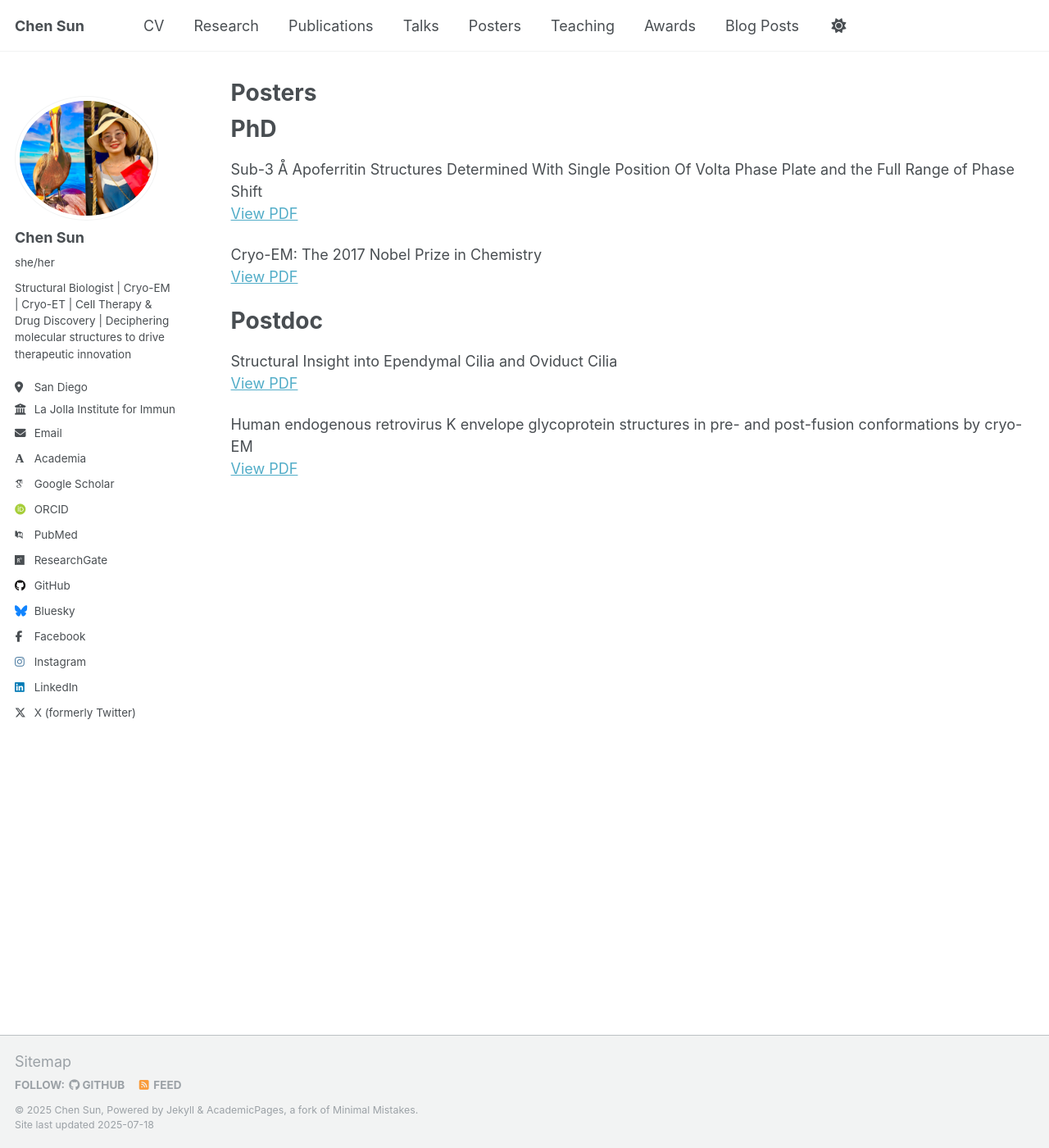
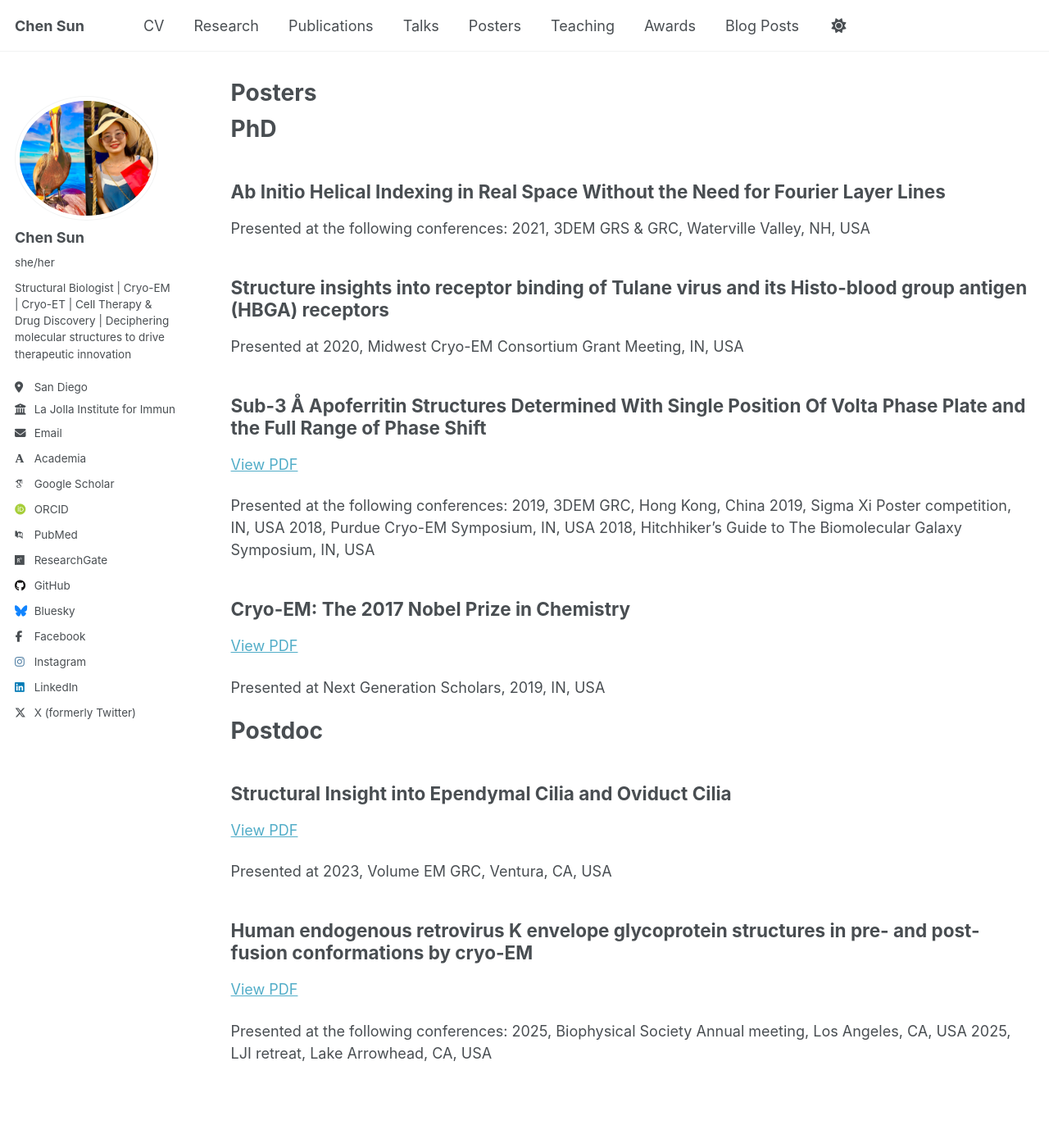
Before and after one commit to sun647/sun647.github.io, a Jekyll site: the page built from _pages/posters.md, in a window 1280 px wide and 1400 px high. Shown: the whole window at 82% size. Built offline with Jekyll 4.4.1, drawn with Linux system fonts in a browser that asks for light colours; some web fonts are replaced; a script that is not in the unit is left out.

Commit message:
Update posters.md

```diff
--- a/_pages/posters.md
+++ b/_pages/posters.md
@@ -11,17 +11,41 @@ redirect_from:
 
 PhD
 ======
-Sub-3 Å Apoferritin Structures Determined With Single Position Of Volta Phase Plate and the Full Range of Phase Shift
+## Ab Initio Helical Indexing in Real Space Without the Need for Fourier Layer Lines
+
+Presented at the following conferences:
+2021, 3DEM GRS & GRC, Waterville Valley, NH, USA
+
+## Structure insights into receptor binding of Tulane virus and its Histo-blood group antigen (HBGA) receptors
+
+Presented at 2020, Midwest Cryo-EM Consortium Grant Meeting, IN, USA
+
+## Sub-3 Å Apoferritin Structures Determined With Single Position Of Volta Phase Plate and the Full Range of Phase Shift
 [View PDF](/posters/VPP.pdf)
 
-Cryo-EM: The 2017 Nobel Prize in Chemistry
+Presented at the following conferences:
+2019, 3DEM GRC, Hong Kong, China
+2019, Sigma Xi Poster competition, IN, USA
+2018, Purdue Cryo-EM Symposium, IN, USA
+2018, Hitchhiker's Guide to The Biomolecular Galaxy Symposium, IN, USA
+
+
+## Cryo-EM: The 2017 Nobel Prize in Chemistry
 [View PDF](/posters/2017.pdf)
+
+Presented at Next Generation Scholars, 2019, IN, USA
+
 
 Postdoc
 ======
-Structural Insight into Ependymal Cilia and Oviduct Cilia
+## Structural Insight into Ependymal Cilia and Oviduct Cilia
 [View PDF](/posters/cilia.pdf)
 
-Human endogenous retrovirus K envelope glycoprotein structures in pre- and
-post-fusion conformations by cryo-EM
+Presented at 2023, Volume EM GRC, Ventura, CA, USA
+
+## Human endogenous retrovirus K envelope glycoprotein structures in pre- and post-fusion conformations by cryo-EM
 [View PDF](/posters/HERVK.pdf)
+
+Presented at the following conferences:
+2025, Biophysical Society Annual meeting, Los Angeles, CA, USA
+2025, LJI retreat, Lake Arrowhead, CA, USA
```
